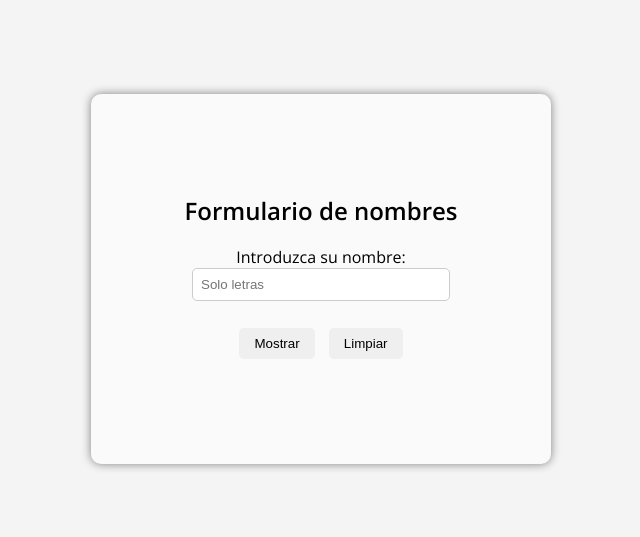
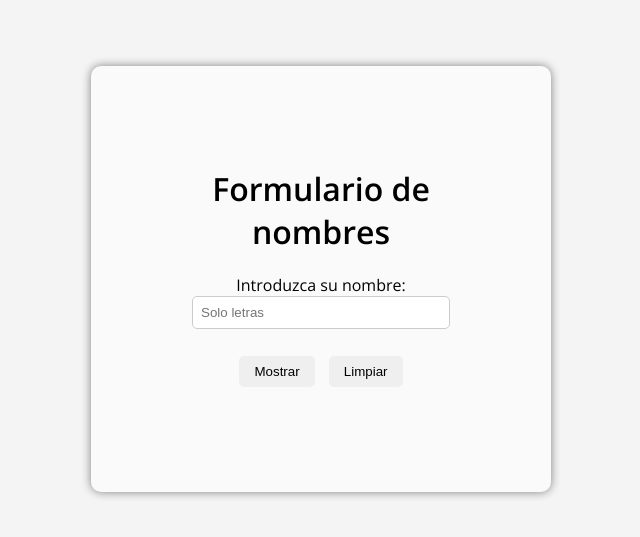
Before and after one commit to julianfumarola111710/pruebas, a plain HTML site: page index.html in a window 1280 px wide. Shown: the part 129-666 px from the top of the page, without its empty margins (319-959 px from the left). Drawn offline with nearby package versions, Linux system fonts and the light colour scheme.

Commit message:
commit con la etiqueta de h1

```diff
--- a/index.html
+++ b/index.html
@@ -8,7 +8,7 @@
 </head>
 <body>
     <div class="container">
-        <h2>Formulario de nombres</h2>
+        <h1>Formulario de nombres</h1>
         <label for="nombre">Introduzca su nombre:</label>
         <input type="text" id="nombre" placeholder="Solo letras">
         <br><br>
```
